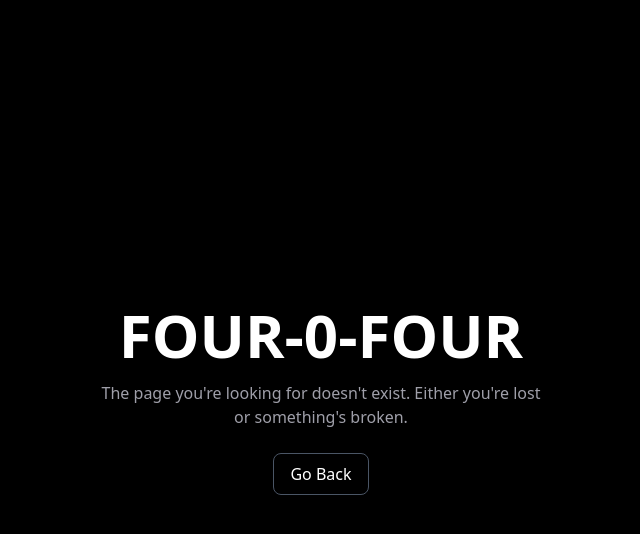
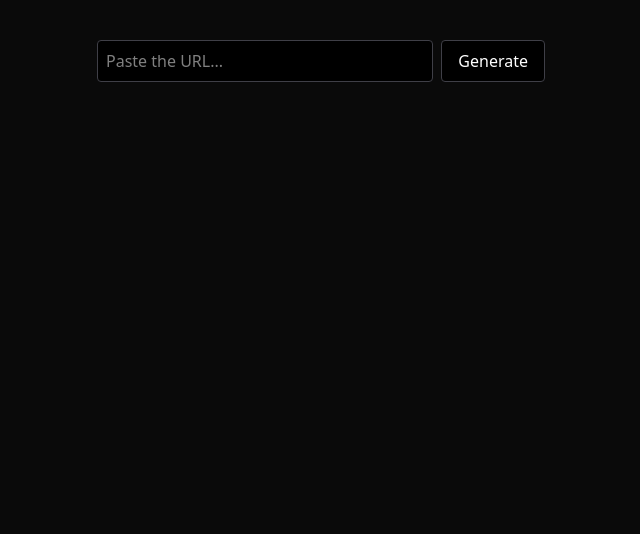
Before and after one commit to Sabique-Islam/pixiefy, a Next.js app: page /arena in a window 1280 px wide. Before the commit this address had no page. Shown: the top 534 px of the page, without its empty margins (319-959 px from the left). Built offline with nearby package versions, Linux system fonts and the light colour scheme.

Commit message:
chore: add page

```diff
--- /dev/null
+++ b/app/arena/page.tsx
@@ -0,0 +1,10 @@
+import ProfileForm from "@/components/ProfileForm";
+
+export default function Arena() {
+  return (
+    <div className="text-white p-10">
+      <ProfileForm />
+
+    </div>
+  );
+}
--- a/app/page.tsx
+++ b/app/page.tsx
@@ -1,13 +1,15 @@
-import ProfileForm from '@/components/ProfileForm'
 import Navbar from '@/components/Navbar'
 import { Hero } from '@/components/Hero'
+import Footer from '@/components/Footer'
+import HowToUse from '@/components/HowToUse'
 
 export default function Home() {
   return (
       <div>
         <Navbar />
         <Hero/>
-        <ProfileForm />
+        <HowToUse/>
+        <Footer/>
       </div>
   )
 }
```
